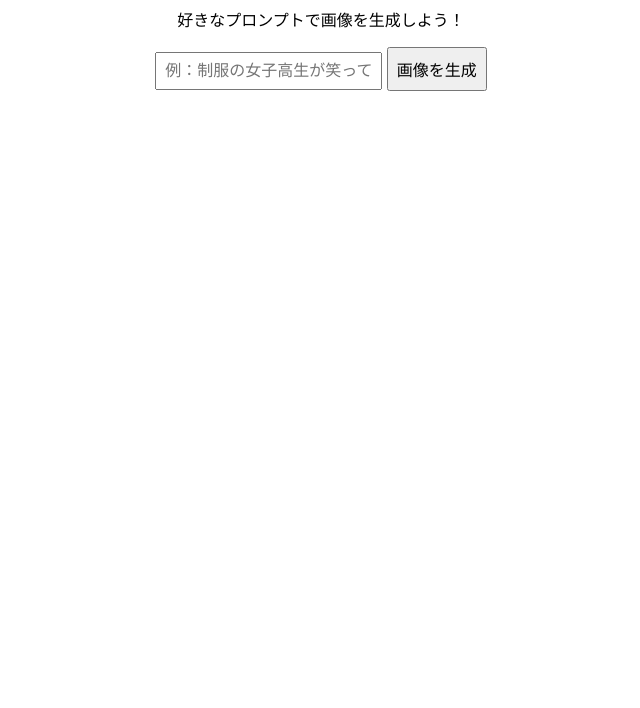
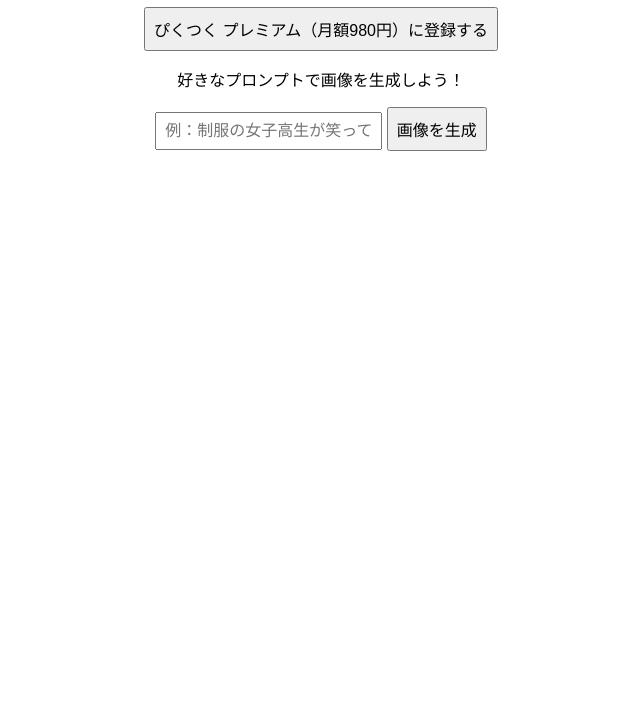
Before and after one commit to shunkunnnnn/pikutsuku, a plain HTML site: page index.html in a window 1280 px wide. Shown: the part 92-800 px from the top of the page, without its empty margins (319-959 px from the left). Drawn offline with Linux system fonts and the light colour scheme.

Commit message:
Update index.html

```diff
--- a/index.html
+++ b/index.html
@@ -22,8 +22,15 @@
 </head>
 <body>
   <h1>ぴくつく</h1>
+
+  <!-- ✅ プレミアムプランのボタン -->
+  <a href="https://buy.stripe.com/test_dummy_link" target="_blank">
+    <button>ぴくつく プレミアム（月額980円）に登録する</button>
+  </a>
+
   <p>好きなプロンプトで画像を生成しよう！</p>
 
+  <!-- ✅ 画像生成UI -->
   <input type="text" id="prompt" placeholder="例：制服の女子高生が笑っている">
   <button onclick="generateImage()">画像を生成</button>
   <br>
```
